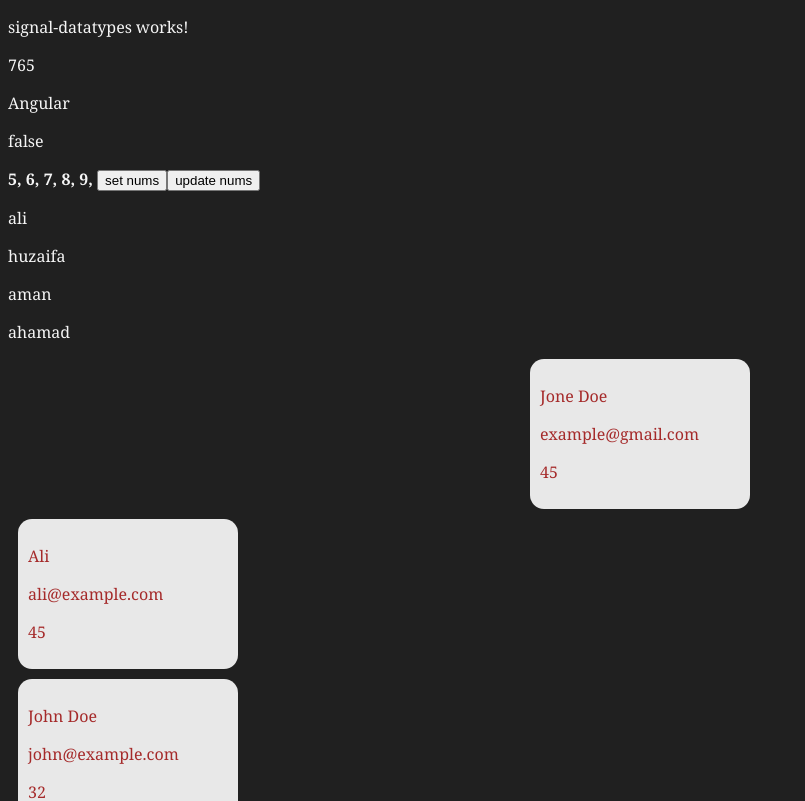
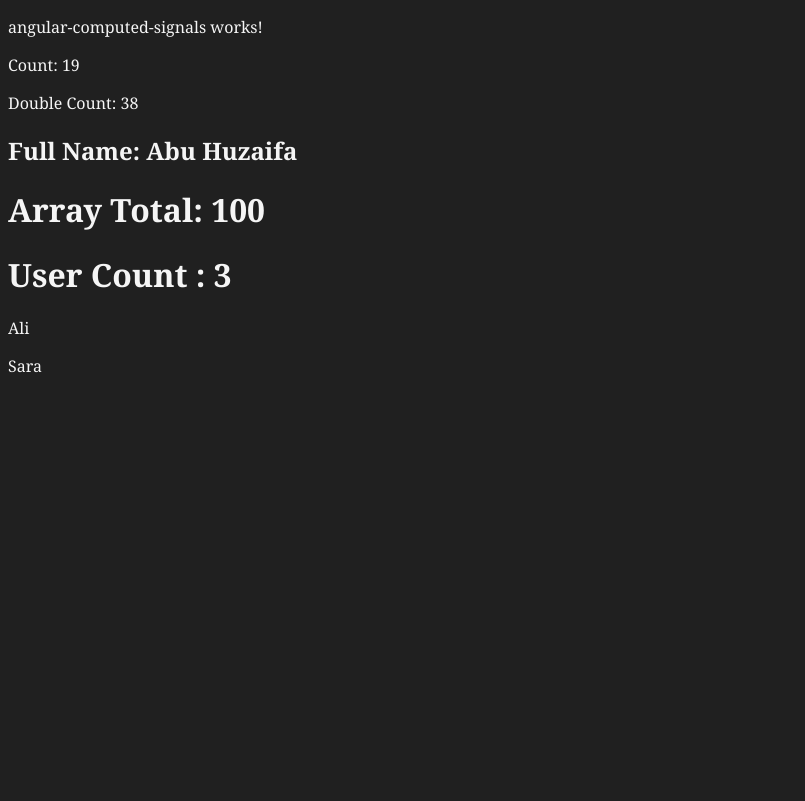
Before and after one commit to iuzaifa/angular.learn.dev, an Angular app: page / in a window 1280 px wide. Shown: the top 801 px of the page, without its empty margins (0-805 px from the left). Built offline with nearby package versions, Linux system fonts and the light colour scheme.

Commit message:
learn: derive reactive state using computed signals

```diff
--- /dev/null
+++ b/src/app/angular-computed-signals/angular-computed-signals.html
@@ -0,0 +1,14 @@
+<p>angular-computed-signals works!</p>
+
+
+<p>Count: {{count()}}</p>
+<p>Double Count: {{doubleCount()}}</p>
+
+<h2>Full Name: {{fullName()}}</h2>
+
+<h1>Array  Total: {{total()}}</h1>
+<h1>User Count : {{userCount()}}</h1>
+
+@for (item of filterUsers(); track $index) {
+    <p>{{item.name}}</p>
+}
--- /dev/null
+++ b/src/app/angular-computed-signals/angular-computed-signals.ts
@@ -0,0 +1,57 @@
+import { Component, signal, computed } from '@angular/core';
+
+@Component({
+  selector: 'app-angular-computed-signals',
+  imports: [],
+  templateUrl: './angular-computed-signals.html',
+  styleUrl: './angular-computed-signals.css',
+})
+export class AngularComputedSignals {
+
+  count = signal(19);
+  doubleCount = computed(() => this.count() * 2);
+
+
+  firstName = signal('Abu');
+  lastName = signal('Huzaifa');
+
+
+  fullName = computed(() =>
+    `${this.firstName()}  ${this.lastName()}`
+
+  );
+
+  numbers = signal([10, 20, 30, 40]);
+
+  total = computed(() =>
+    this.numbers().reduce((sum, num) => sum + num, 0)
+  );
+
+
+  users = signal([
+    { name: 'Ali' },
+    { name: 'Ahmed' },
+    { name: 'Sara' }
+  ]);
+
+  userCount = computed(() =>
+    this.users().length
+  );
+
+
+
+
+
+  isUsers = signal([
+    { name: 'Ali', active: true },
+    { name: 'Ahmed', active: false },
+    { name: 'Sara', active: true }
+  ]);
+
+  filterUsers = computed(()=>
+
+    this.isUsers().filter(user => user.active)
+
+  );
+
+}
--- a/src/app/app.html
+++ b/src/app/app.html
@@ -15,4 +15,5 @@
 <!-- <app-angular-loops/> -->
  <!-- <app-angular-loop-contextual-vars/> -->
 <!-- <app-angular-signals/> -->
- <app-signal-datatypes/>
+ <!-- <app-signal-datatypes/> -->
+<app-angular-computed-signals/>
--- a/src/app/app.ts
+++ b/src/app/app.ts
@@ -1,6 +1,7 @@
 import { Component, signal } from '@angular/core';
 import { RouterOutlet } from '@angular/router';
 import { SignalDatatypes } from "./signal-datatypes/signal-datatypes";
+import { AngularComputedSignals } from "./angular-computed-signals/angular-computed-signals";
 // import { AngularSignals } from "./angular-signals/angular-signals";
 // import { EventBinding } from './event-binding/event-binding';
 // import { FunctionCallOnButtonClick } from './function-call-on-button-click/function-call-on-button-click';
@@ -25,8 +26,8 @@ import { SignalDatatypes } from "./signal-datatypes/signal-datatypes";
   // imports: [RouterOutlet, InterpolationComponent, Login, Signin, PropertyBind , EventBinding, FunctionCallOnButtonClick],
   // imports: [RouterOutlet, DataTypes, EventsDemo CounterApp, GetSetValue, AngularStyling, IfElseFlowHideShowToggle, ElseIfFlow],
   // imports: [RouterOutlet, DataTypes, EventsDemo CounterApp, GetSetValue, AngularStyling, IfElseFlowHideShowToggle ,ElseIfFlow],
-  // imports: [RouterOutlet, SwitchCase, AngularLoops, AngularLoopContextualVars, AngularSignals],
-  imports: [RouterOutlet, SignalDatatypes],
+  // imports: [RouterOutlet, SwitchCase, AngularLoops, AngularLoopContextualVars, AngularSignals, SignalDatatypes],
+  imports: [RouterOutlet, AngularComputedSignals],
   templateUrl: './app.html',
   styleUrl: './app.css'
 })
```
Also changed, not shown: src/app/angular-computed-signals/angular-computed-signals.css (added), 1 other file (tests, documents, lock files or other folders).
